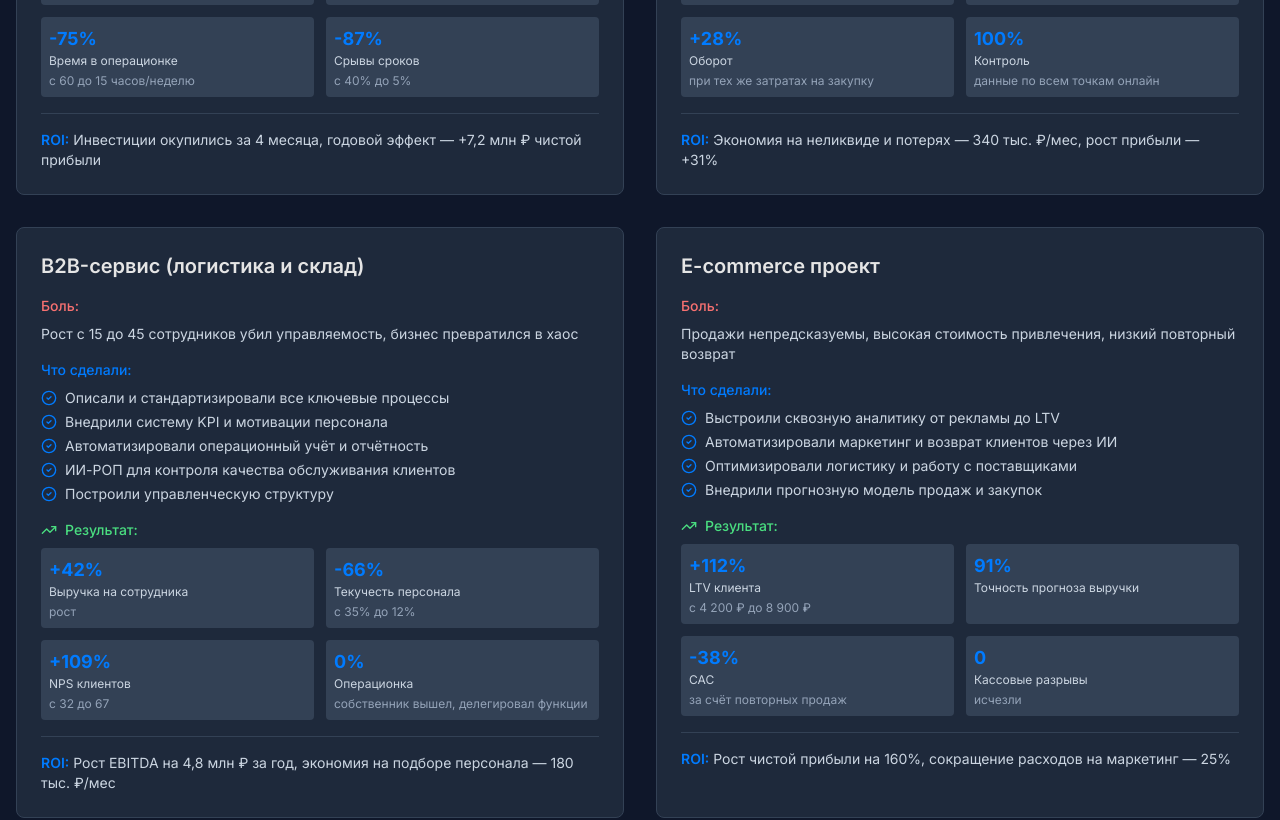
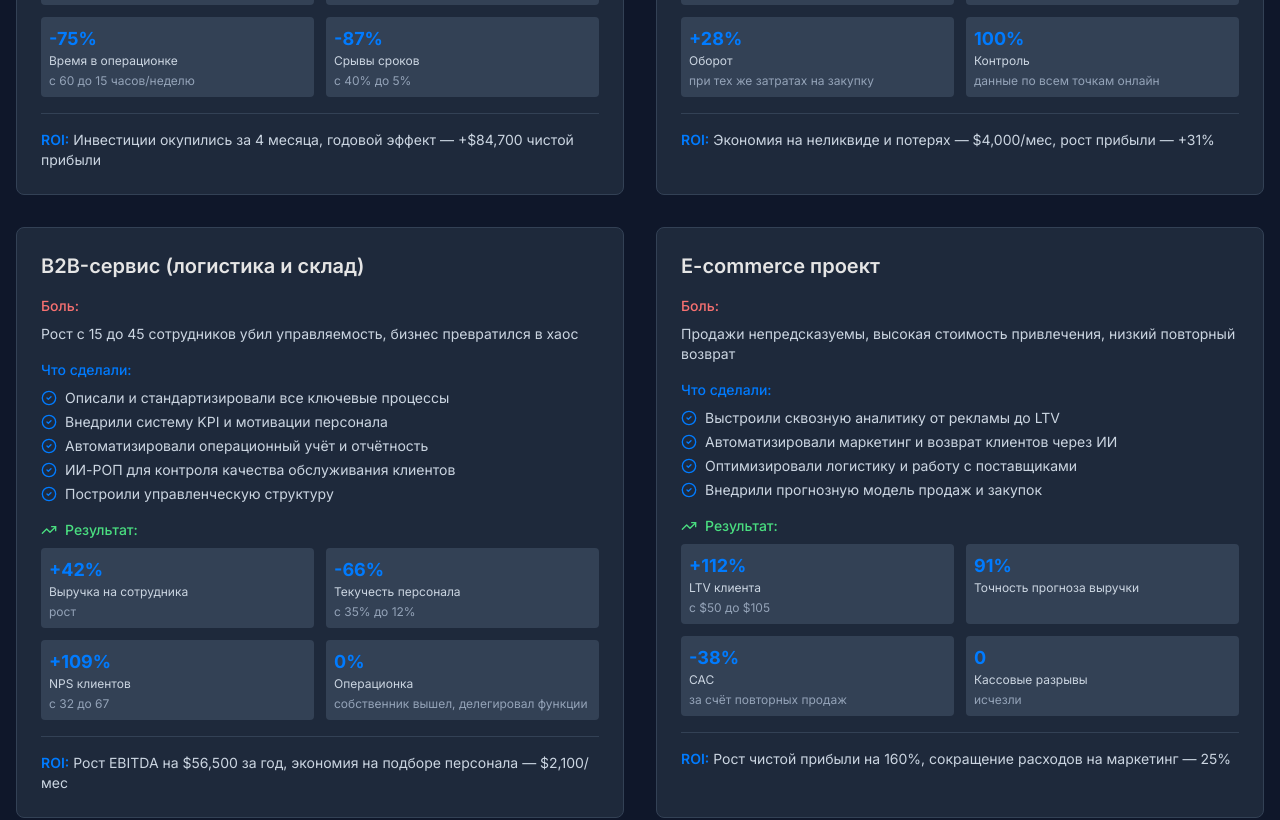
Before and after one commit to ArtMartin89/neuroconsult-new, a Next.js app: page / in a window 1280 px wide. Shown: the part 7640-8460 px from the top of the page. Built offline with nearby package versions, Linux system fonts and the light colour scheme; no server answers.

Commit message:
цены в $

```diff
--- a/components/sections/CaseStudySection.tsx
+++ b/components/sections/CaseStudySection.tsx
@@ -17,7 +17,7 @@ const caseStudies = [
       { label: 'Время в операционке', value: '-75%', desc: 'с 60 до 15 часов/неделю' },
       { label: 'Срывы сроков', value: '-87%', desc: 'с 40% до 5%' }
     ],
-    roi: 'Инвестиции окупились за 4 месяца, годовой эффект — +7,2 млн ₽ чистой прибыли'
+    roi: 'Инвестиции окупились за 4 месяца, годовой эффект — +$84,700 чистой прибыли'
   },
   {
     title: 'Сеть розничных магазинов',
@@ -34,7 +34,7 @@ const caseStudies = [
       { label: 'Оборот', value: '+28%', desc: 'при тех же затратах на закупку' },
       { label: 'Контроль', value: '100%', desc: 'данные по всем точкам онлайн' }
     ],
-    roi: 'Экономия на неликвиде и потерях — 340 тыс. ₽/мес, рост прибыли — +31%'
+    roi: 'Экономия на неликвиде и потерях — $4,000/мес, рост прибыли — +31%'
   },
   {
     title: 'B2B-сервис (логистика и склад)',
@@ -52,7 +52,7 @@ const caseStudies = [
       { label: 'NPS клиентов', value: '+109%', desc: 'с 32 до 67' },
       { label: 'Операционка', value: '0%', desc: 'собственник вышел, делегировал функции' }
     ],
-    roi: 'Рост EBITDA на 4,8 млн ₽ за год, экономия на подборе персонала — 180 тыс. ₽/мес'
+    roi: 'Рост EBITDA на $56,500 за год, экономия на подборе персонала — $2,100/мес'
   },
   {
     title: 'E-commerce проект',
@@ -64,7 +64,7 @@ const caseStudies = [
       'Внедрили прогнозную модель продаж и закупок'
     ],
     results: [
-      { label: 'LTV клиента', value: '+112%', desc: 'с 4 200 ₽ до 8 900 ₽' },
+      { label: 'LTV клиента', value: '+112%', desc: 'с $50 до $105' },
       { label: 'Точность прогноза выручки', value: '91%', desc: '' },
       { label: 'CAC', value: '-38%', desc: 'за счёт повторных продаж' },
       { label: 'Кассовые разрывы', value: '0', desc: 'исчезли' }
--- a/components/sections/FAQSection.tsx
+++ b/components/sections/FAQSection.tsx
@@ -10,16 +10,16 @@ const faqs = [
     question: 'Сколько это стоит и почему так дорого?',
     answer: `Зависит от масштаба задач:
 
-• ИИ-микросервисы (точечные решения) — от 50 тыс. ₽/мес
-• Комплексная автоматизация направления — от 300 тыс. ₽
-• Системная трансформация бизнеса — от 800 тыс. ₽ за проект
+• ИИ-микросервисы (точечные решения) — от $600/мес
+• Комплексная автоматизация направления — от $3,500
+• Системная трансформация бизнеса — от $9,400 за проект
 
 Дорого? Давайте посчитаем ваши потери прямо сейчас:
 
 - Упущенная выручка из-за хаоса в процессах: ~15-30% от оборота
-- Ваше время в операционке вместо стратегии: 1-3 млн ₽/год (упущенные возможности)
+- Ваше время в операционке вместо стратегии: $12,000-35,000/год (упущенные возможности)
 - Перерасходы из-за отсутствия контроля: 10-20% от затрат
-- Текучка и ошибки персонала: 200-500 тыс. ₽/мес
+- Текучка и ошибки персонала: $2,350-5,900/мес
 
 Наши клиенты окупают инвестиции за 2-4 месяца. Дальше — чистый рост прибыли.`
   },
@@ -104,7 +104,7 @@ CRM/ERP — это склад данных. Мы превращаем его в
 
 Через год:
 
-- Вы потеряете ещё N млн рублей на неэффективности (посчитаем на диагностике)
+- Вы потеряете ещё N тысяч долларов на неэффективности (посчитаем на диагностике)
 - Конкуренты с системным подходом обойдут вас
 - Выгорание усилится, бизнес станет тюрьмой
 - Масштабироваться будет невозможно — хаос только усилится
```
